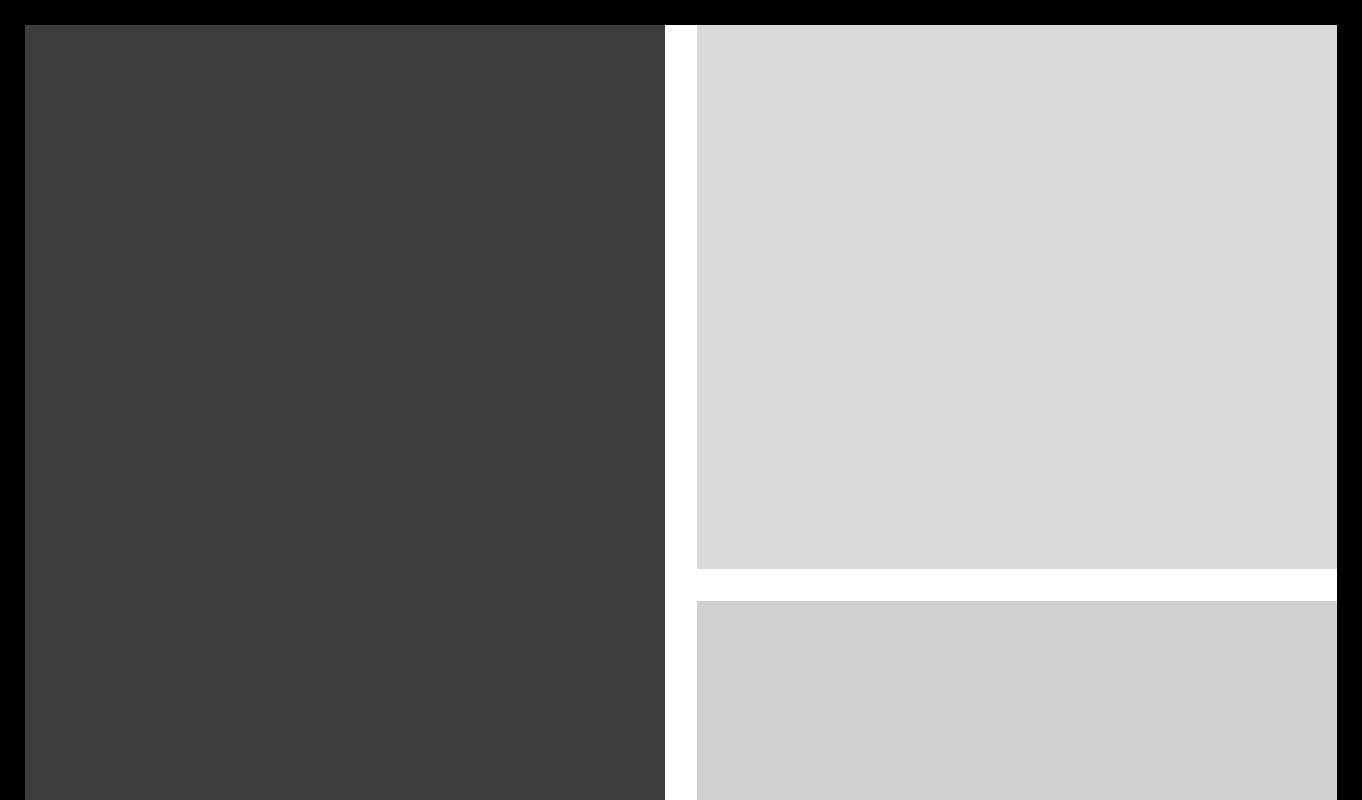
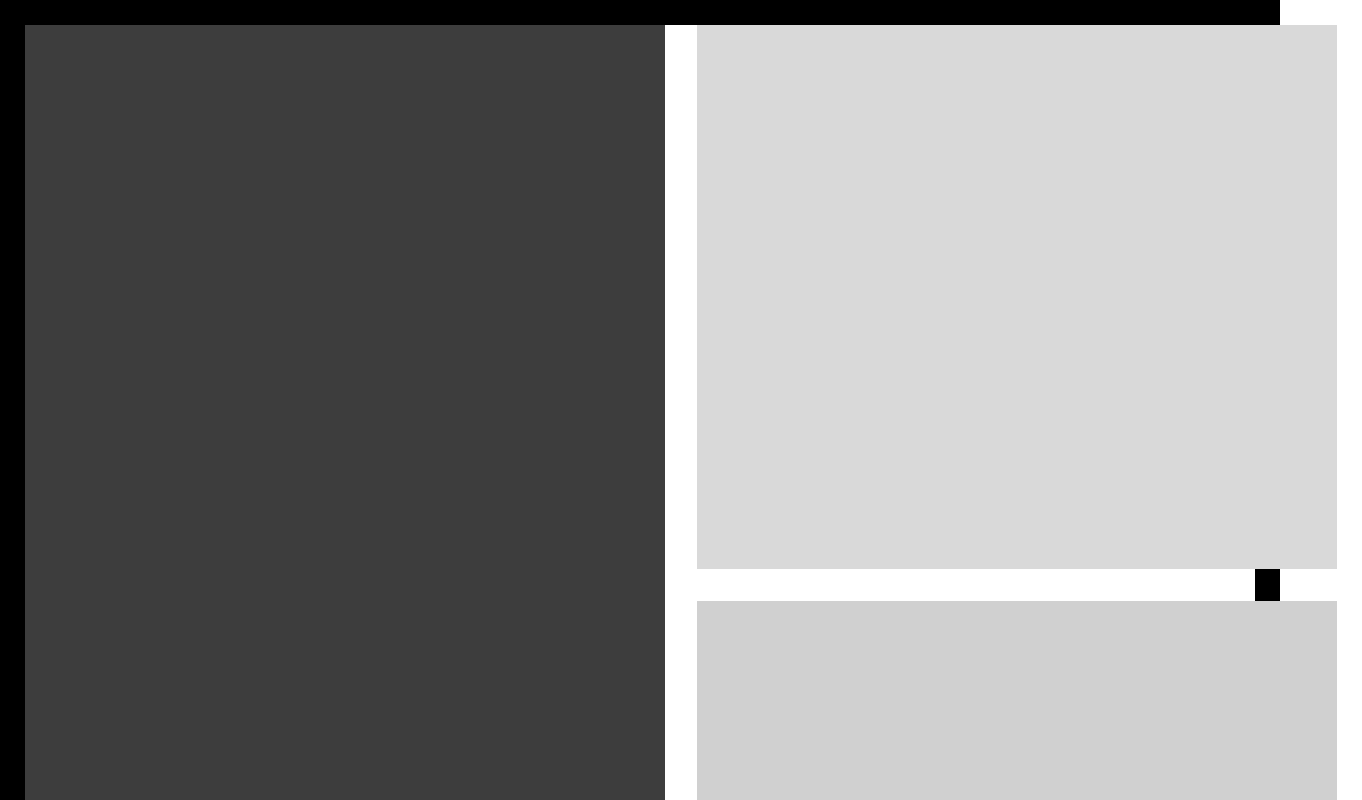
Before and after one commit to bollobollo/food-app, a React (Create React App) app: page / in a window 1280 px wide. Shown: the top 800 px of the page, 1362 px wide, since content can reach past the window. Built offline with nearby package versions, Linux system fonts and the light colour scheme.

Commit message:
commit 5

```diff
--- a/src/App.js
+++ b/src/App.js
@@ -1,11 +1,16 @@
 import './App.css';
 import Ill from './home-illustration.js'
+import styled from "styled-components";
+
+const Wrapper = styled.div`
+  display: flex;
+  `;
 
 function App() {
   return (
-    <div className="App">
+    <Wrapper className="App">
       <Ill/>
-    </div>
+    </Wrapper>
   );
 }
 
--- a/src/home-illustration.js
+++ b/src/home-illustration.js
@@ -11,7 +11,6 @@ const Main = styled.div`
 const Frame1 = styled.div`
     width: 640px;
     height: 928px;
-    flex: 2 1 auto;
     background-color: #3d3d3d;
     margin-right: 32px;
     `;
@@ -19,14 +18,12 @@ const Frame1 = styled.div`
 const Frame2 = styled.div`
     width: 640px;
     height: 544px;
-    flex: 1 1 auto;
     background-color: #D9D9D9;
     `;
 
 const Frame3 = styled.div`
     width: 640px;
     height: 352px;
-    flex: 1 1 auto;
     background-color: #D0D0D0;
     margin-top: 32px;
     `;
```
